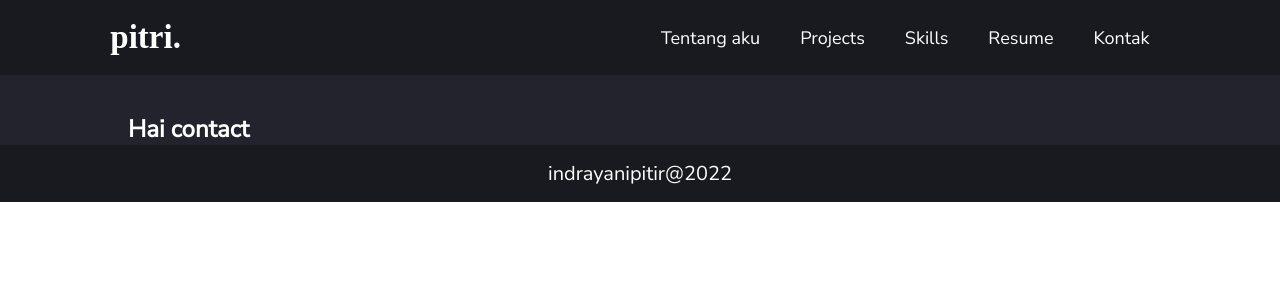
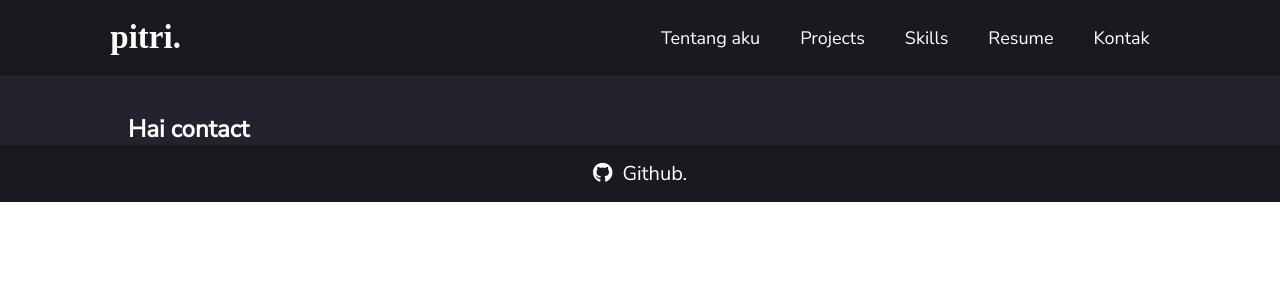
Before and after one commit to indrayanipitri/my-porto, a React (Create React App) app: page /contact in a window 1280 px wide. Shown: the top 300 px of the page. Built offline with nearby package versions, Linux system fonts and the light colour scheme; the HTML template or start-up script is replaced by a standard one; a web font is replaced by a local one.

Commit message:
update footer

```diff
--- a/src/App.css
+++ b/src/App.css
@@ -238,6 +238,16 @@ figcaption {
   text-align: center;
 }
 
+.footer p a {
+  text-decoration: none;
+  color: #fff;
+  padding-left: 10px;
+}
+
+.footer p a:hover {
+  color: #7BE7FF;
+}
+
 @media screen and (max-width: 1028px) {
   /* Jumbotron */
   .img-profile img {
--- a/src/pages/Footer.js
+++ b/src/pages/Footer.js
@@ -1,8 +1,14 @@
+
+
 export default function Footer() {
     return (
         <>
             <footer className="footer">
-                <p>indrayanipitir@2022</p>
+                <p><i className="fab fa-github"></i>
+                <a href="https://github.com/indrayanipitri" target="_blank" rel="noreferrer">
+                Github.
+                </a>
+                </p>
             </footer>
         </>
     )
```
